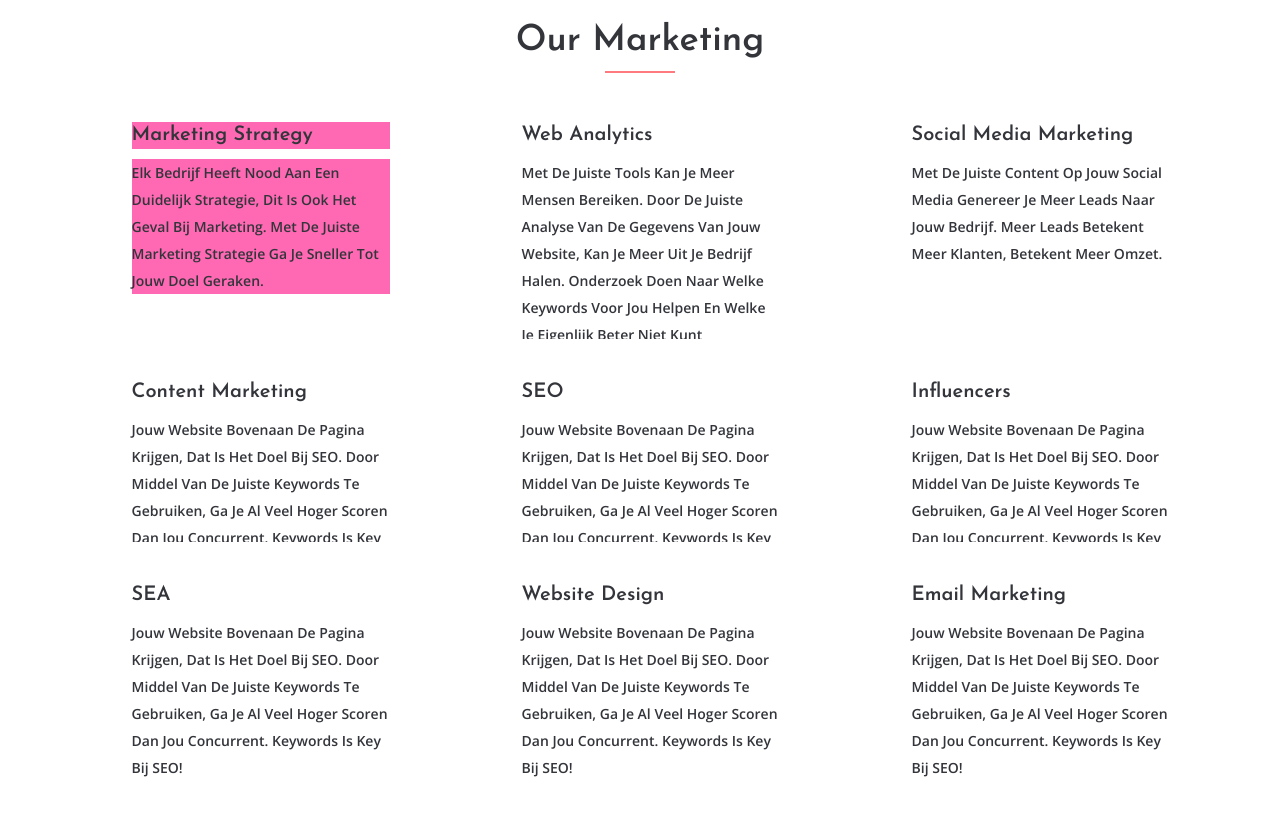
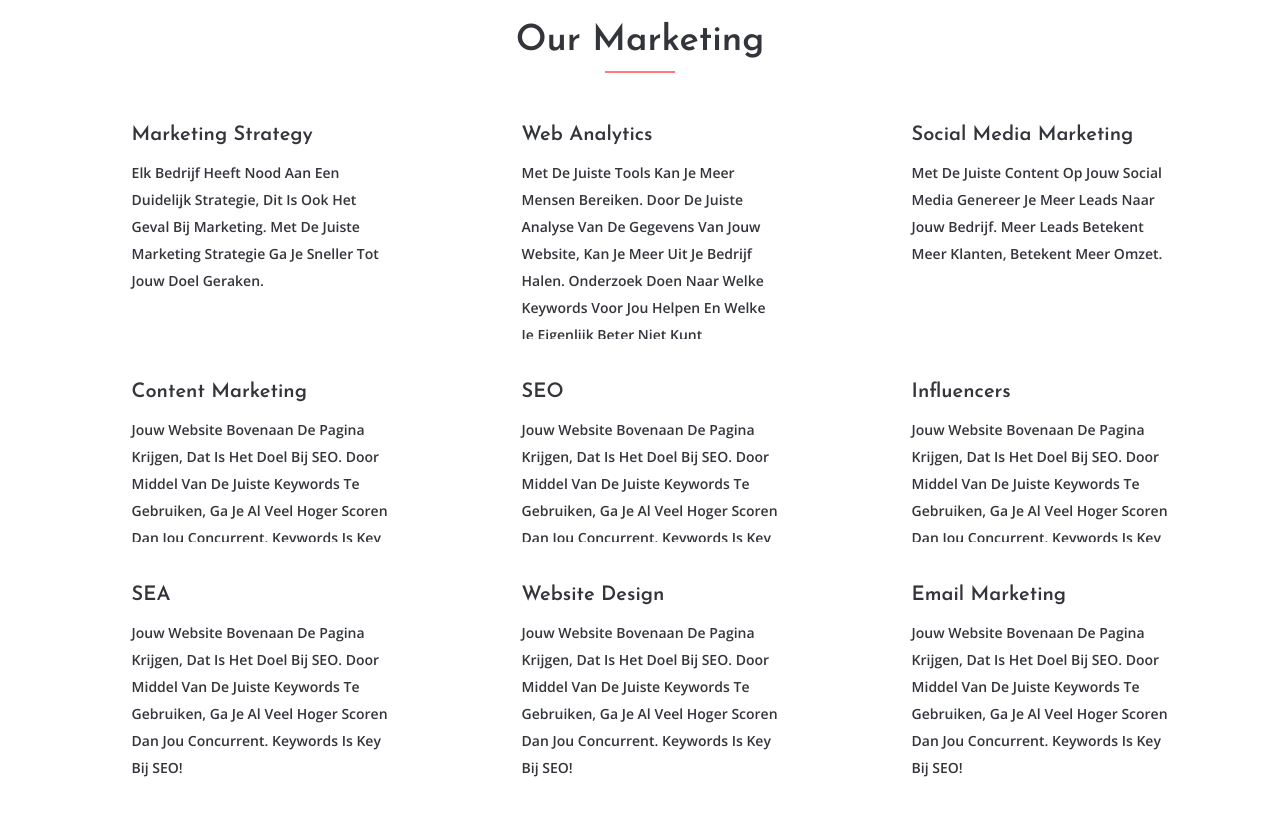
Before and after one commit to sami196515/Cology-Digital, a plain HTML site: page index.html in a window 1280 px wide. Shown: the part 3520-4360 px from the top of the page. Drawn offline with nearby package versions, Linux system fonts and the light colour scheme.

Commit message:
Update index.html

```diff
--- a/index.html
+++ b/index.html
@@ -489,8 +489,8 @@
                         </div>
                         <div class="short_details">
                             <a class="d-block" href="single-blog.html">
-                                <h4 style="background-color: hotpink"> Marketing Strategy</h4>
-                                <p style="background-color: hotpink"> Elk bedrijf heeft nood aan een duidelijk strategie, dit is ook het geval bij Marketing. Met de juiste Marketing Strategie ga je sneller tot jouw doel geraken.</p>
+                                <h4> Marketing Strategy</h4>
+                                <p> Elk bedrijf heeft nood aan een duidelijk strategie, dit is ook het geval bij Marketing. Met de juiste Marketing Strategie ga je sneller tot jouw doel geraken.</p>
                             </a>
                         </div>
                     </div>
```
